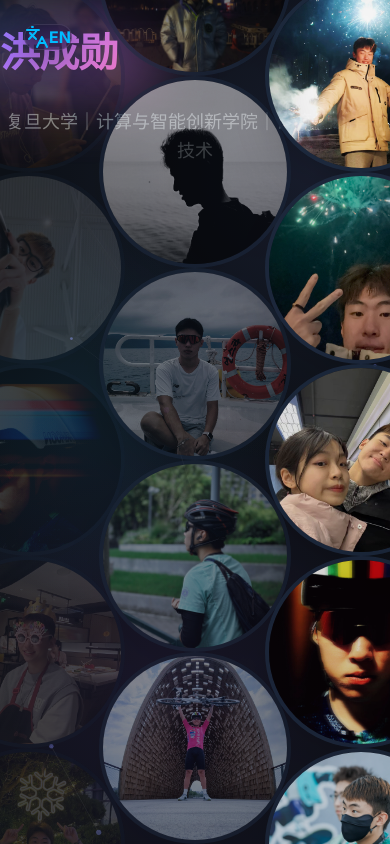
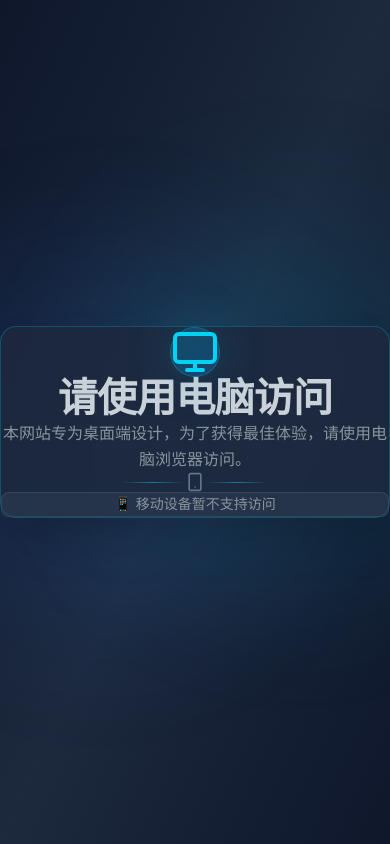
Before and after one commit to hcxxxxxx/Personal-portfolio, a Next.js app: page / in a window 390 px wide. Built offline with nearby package versions, Linux system fonts and the light colour scheme.

Commit message:
fix: 移动端无法访问

```diff
--- a/src/app/layout.tsx
+++ b/src/app/layout.tsx
@@ -3,6 +3,7 @@ import "./globals.css";
 import ParticlesBackground from "@/components/ParticlesBackground";
 import { LanguageProvider } from "@/contexts/LanguageContext";
 import LanguageToggle from "@/components/LanguageToggle";
+import MobileBlockWrapper from "@/components/MobileBlockWrapper";
 
 export const metadata: Metadata = {
   title: "Chengxun Hong - Personal Portfolio",
@@ -25,9 +26,11 @@ export default function RootLayout({
     <html lang="en">
       <body className="font-sans">
         <LanguageProvider>
-          <ParticlesBackground />
-          <LanguageToggle />
-          <main>{children}</main>
+          <MobileBlockWrapper>
+            <ParticlesBackground />
+            <LanguageToggle />
+            <main>{children}</main>
+          </MobileBlockWrapper>
         </LanguageProvider>
       </body>
     </html>
--- /dev/null
+++ b/src/components/MobileBlock.tsx
@@ -0,0 +1,123 @@
+'use client';
+
+import { useState, useEffect } from 'react';
+import { motion } from 'framer-motion';
+import { Monitor, Smartphone } from 'lucide-react';
+import { useLanguage } from '@/contexts/LanguageContext';
+
+// 检测是否为移动设备
+const isMobileDevice = (): boolean => {
+  if (typeof window === 'undefined') return false;
+
+  // 检测用户代理
+  const userAgent = navigator.userAgent || navigator.vendor || (window as any).opera;
+  const mobileRegex = /android|webos|iphone|ipad|ipod|blackberry|iemobile|opera mini/i;
+
+  // 检测屏幕宽度（小于 1024px 视为移动设备）
+  const isSmallScreen = window.innerWidth < 1024;
+
+  return mobileRegex.test(userAgent) || isSmallScreen;
+};
+
+export default function MobileBlock() {
+  const { language } = useLanguage();
+  const [isMobile, setIsMobile] = useState<boolean | null>(null); // null 表示还未检测
+
+  useEffect(() => {
+    // 初始检测
+    setIsMobile(isMobileDevice());
+
+    // 监听窗口大小变化
+    const handleResize = () => {
+      setIsMobile(isMobileDevice());
+    };
+
+    window.addEventListener('resize', handleResize);
+    return () => window.removeEventListener('resize', handleResize);
+  }, []);
+
+  // 如果还未检测完成，不显示任何内容（避免闪烁）
+  if (isMobile === null) {
+    return null;
+  }
+
+  // 如果不是移动设备，不显示任何内容
+  if (!isMobile) {
+    return null;
+  }
+
+  // 移动设备提示文本
+  const mobileTexts = {
+    zh: {
+      title: '请使用电脑访问',
+      message: '本网站专为桌面端设计，为了获得最佳体验，请使用电脑浏览器访问。',
+      icon: '💻'
+    },
+    en: {
+      title: 'Please Use Desktop',
+      message: 'This website is designed for desktop. For the best experience, please access it using a desktop browser.',
+      icon: '💻'
+    }
+  };
+
+  const text = mobileTexts[language];
+
+  return (
+    <div className="fixed inset-0 z-[9999] bg-slate-900 flex items-center justify-center p-6">
+      {/* 背景装饰 */}
+      <div className="absolute inset-0 overflow-hidden">
+        <div className="absolute top-0 left-0 w-full h-full bg-gradient-to-br from-slate-900 via-slate-800 to-slate-900"></div>
+        <div className="absolute top-1/4 left-1/4 w-96 h-96 bg-cyan-500/10 rounded-full blur-3xl"></div>
+        <div className="absolute bottom-1/4 right-1/4 w-96 h-96 bg-blue-500/10 rounded-full blur-3xl"></div>
+      </div>
+
+      {/* 主要内容 */}
+      <div className="relative z-10 max-w-md w-full">
+        <motion.div
+          initial={{ opacity: 0, y: 20 }}
+          animate={{ opacity: 1, y: 0 }}
+          transition={{ duration: 0.6 }}
+          className="bg-slate-800/90 backdrop-blur-md border border-cyan-500/30 rounded-2xl p-8 shadow-2xl"
+        >
+          {/* 图标 */}
+          <div className="flex justify-center mb-6">
+            <div className="relative">
+              <div className="absolute inset-0 bg-cyan-500/20 rounded-full blur-xl"></div>
+              <div className="relative bg-gradient-to-br from-cyan-500/20 to-blue-500/20 rounded-full p-6 border border-cyan-500/30">
+                <Monitor size={48} className="text-cyan-400" />
+              </div>
+            </div>
+          </div>
+
+          {/* 标题 */}
+          <h1 className="text-2xl font-bold text-center mb-4 text-slate-100">
+            {text.title}
+          </h1>
+
+          {/* 消息 */}
+          <p className="text-center text-slate-300 mb-6 leading-relaxed">
+            {text.message}
+          </p>
+
+          {/* 装饰线条 */}
+          <div className="flex items-center justify-center mb-6">
+            <div className="h-px w-16 bg-gradient-to-r from-transparent via-cyan-400/50 to-transparent"></div>
+            <div className="mx-4">
+              <Smartphone size={20} className="text-slate-500" />
+            </div>
+            <div className="h-px w-16 bg-gradient-to-r from-transparent via-cyan-400/50 to-transparent"></div>
+          </div>
+
+          {/* 提示信息 */}
+          <div className="bg-slate-700/50 rounded-lg p-4 border border-slate-600/50">
+            <p className="text-sm text-center text-slate-400">
+              {language === 'zh'
+                ? '📱 移动设备暂不支持访问'
+                : '📱 Mobile devices are not supported'}
+            </p>
+          </div>
+        </motion.div>
+      </div>
+    </div>
+  );
+}
--- /dev/null
+++ b/src/components/MobileBlockWrapper.tsx
@@ -0,0 +1,45 @@
+'use client';
+
+import { useState, useEffect, ReactNode } from 'react';
+import MobileBlock from './MobileBlock';
+
+// 检测是否为移动设备
+const isMobileDevice = (): boolean => {
+  if (typeof window === 'undefined') return false;
+
+  // 检测用户代理
+  const userAgent = navigator.userAgent || navigator.vendor || (window as any).opera;
+  const mobileRegex = /android|webos|iphone|ipad|ipod|blackberry|iemobile|opera mini/i;
+
+  // 检测屏幕宽度（小于 1024px 视为移动设备）
+  const isSmallScreen = window.innerWidth < 1024;
+
+  return mobileRegex.test(userAgent) || isSmallScreen;
+};
+
+interface MobileBlockWrapperProps {
+  children: ReactNode;
+}
+
+export default function MobileBlockWrapper({ children }: MobileBlockWrapperProps) {
+  const [isMobile, setIsMobile] = useState<boolean | null>(null);
+
+  useEffect(() => {
+    setIsMobile(isMobileDevice());
+
+    const handleResize = () => {
+      setIsMobile(isMobileDevice());
+    };
+
+    window.addEventListener('resize', handleResize);
+    return () => window.removeEventListener('resize', handleResize);
+  }, []);
+
+  // 如果是移动设备，不渲染子内容
+  if (isMobile === true) {
+    return <MobileBlock />;
+  }
+
+  // 如果不是移动设备或还未检测完成，渲染正常内容
+  return <>{children}</>;
+}
```
